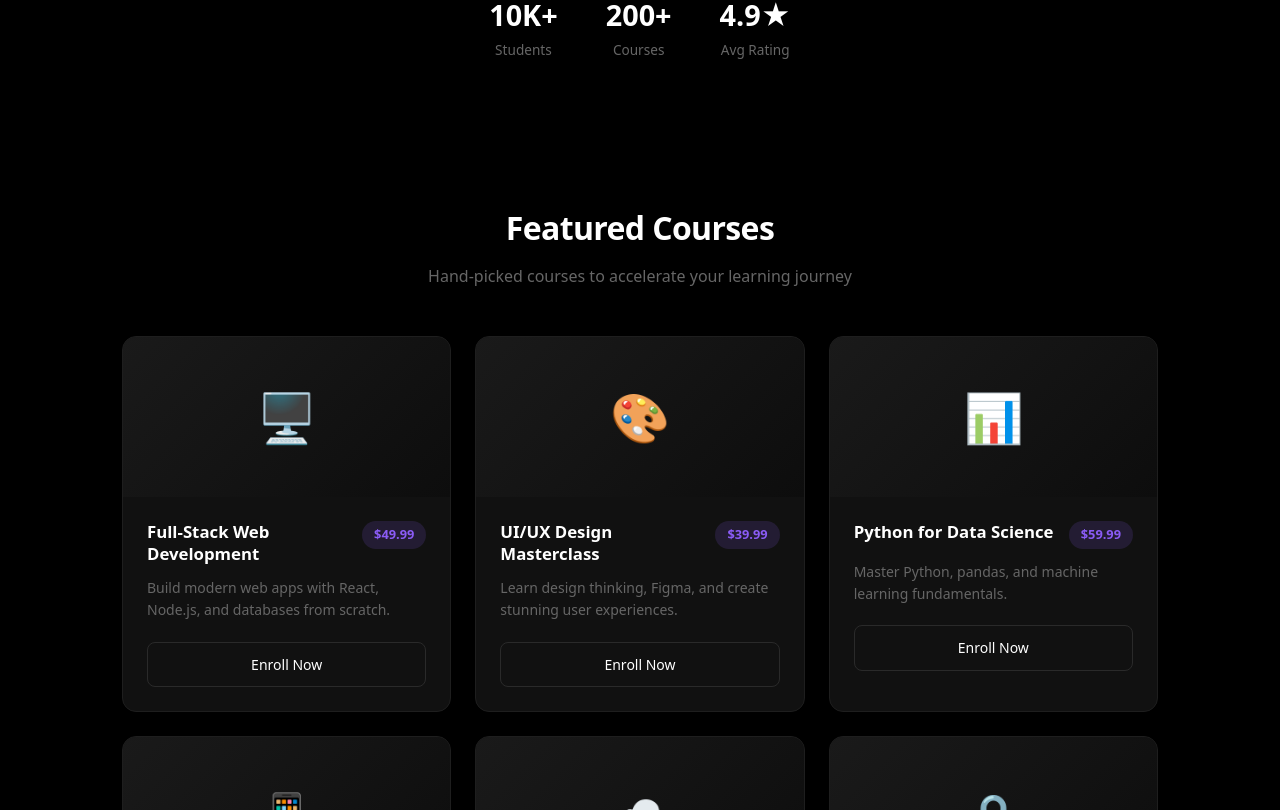
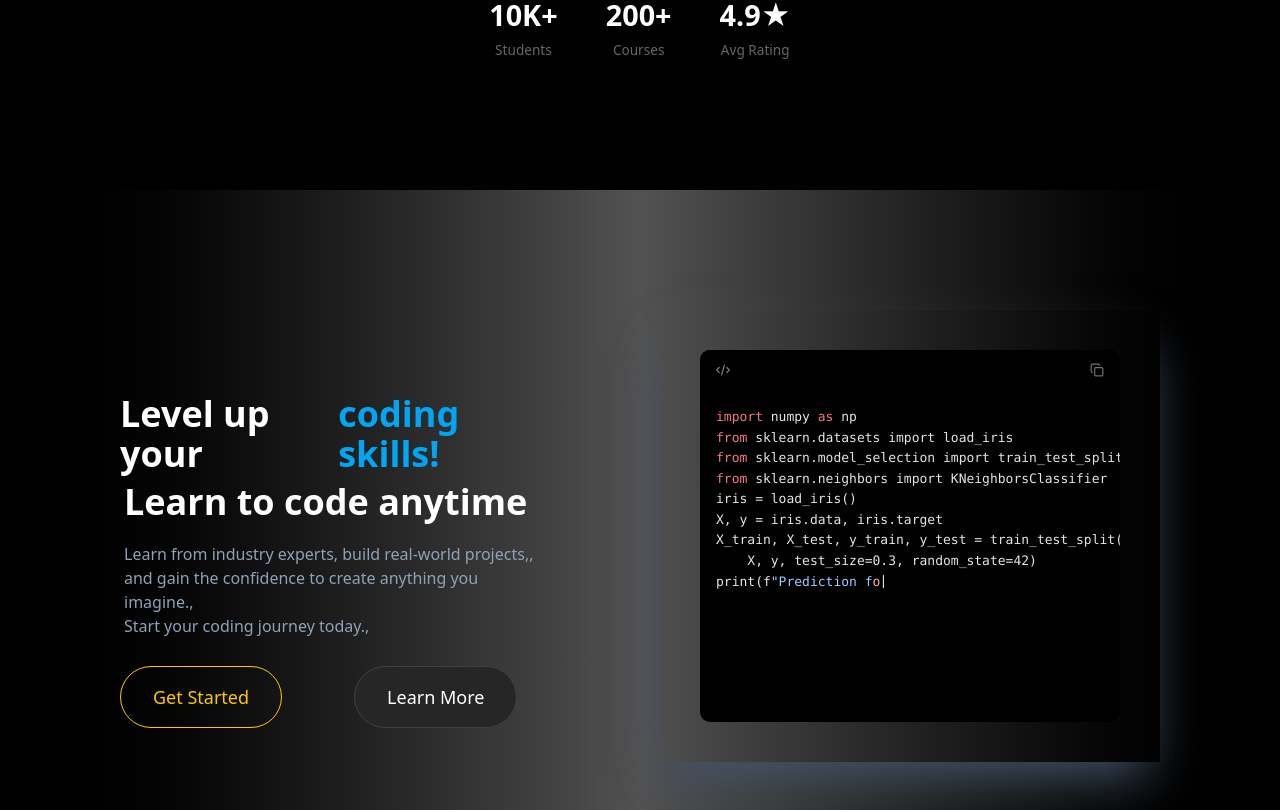
Before and after one commit to Tripurari-singh/Teachio, a React (Vite) app: page / in a window 1280 px wide. Shown: the part 610-1420 px from the top of the page. Built offline with nearby package versions, Linux system fonts and the light colour scheme.

Commit message:
Home PageCompleted

```diff
--- a/src/components/Hero_section.tsx
+++ b/src/components/Hero_section.tsx
@@ -2,37 +2,31 @@ const courses = [
   {
     title: "Full-Stack Web Development",
     description: "Build modern web apps with React, Node.js, and databases from scratch.",
-    price: "$49.99",
     image: "🖥️",
   },
   {
     title: "UI/UX Design Masterclass",
     description: "Learn design thinking, Figma, and create stunning user experiences.",
-    price: "$39.99",
     image: "🎨",
   },
   {
     title: "Python for Data Science",
     description: "Master Python, pandas, and machine learning fundamentals.",
-    price: "$59.99",
     image: "📊",
   },
   {
     title: "Mobile App Development",
     description: "Create cross-platform mobile apps with React Native.",
-    price: "$44.99",
     image: "📱",
   },
   {
     title: "Cloud & DevOps",
     description: "Deploy, scale, and manage apps with AWS, Docker & CI/CD.",
-    price: "$54.99",
     image: "☁️",
   },
   {
     title: "Cybersecurity Essentials",
     description: "Protect systems and data with ethical hacking and security practices.",
-    price: "$64.99",
     image: "🔒",
   },
 ];
@@ -49,7 +43,7 @@ const Index = () => {
         borderBottom: "1px solid #1a1a1a",
       }}>
         <span style={{ fontSize: "1.5rem", fontWeight: 700, letterSpacing: "-0.02em" }}>
-          <span style={{ color: "#8B5CF6" }}>⚡</span> CourseHub
+          <span style={{ color: "#8B5CF6" }}></span> Teachio
         </span>
         <div style={{ display: "flex", gap: "2rem", alignItems: "center" }}>
           <a href="#courses" style={{ color: "#999", textDecoration: "none", fontSize: "0.9rem", transition: "color 0.2s" }}>Courses</a>
@@ -178,110 +172,6 @@ const Index = () => {
           ))}
         </div>
       </section>
-
-      {/* Featured Courses */}
-      <section id="courses" style={{ padding: "4rem 2rem 6rem", maxWidth: "1100px", margin: "0 auto" }}>
-        <div style={{ textAlign: "center", marginBottom: "3rem" }}>
-          <h2 style={{ fontSize: "2rem", fontWeight: 700, letterSpacing: "-0.02em", marginBottom: "0.75rem" }}>
-            Featured Courses
-          </h2>
-          <p style={{ color: "#666", fontSize: "1rem" }}>
-            Hand-picked courses to accelerate your learning journey
-          </p>
-        </div>
-
-        <div style={{
-          display: "grid",
-          gridTemplateColumns: "repeat(auto-fill, minmax(300px, 1fr))",
-          gap: "1.5rem",
-        }}>
-          {courses.map((course) => (
-            <div
-              key={course.title}
-              style={{
-                background: "#111",
-                borderRadius: "14px",
-                border: "1px solid #1e1e1e",
-                overflow: "hidden",
-                transition: "border-color 0.3s, box-shadow 0.3s",
-                cursor: "pointer",
-              }}
-              onMouseEnter={(e) => {
-                e.currentTarget.style.borderColor = "#8B5CF6";
-                e.currentTarget.style.boxShadow = "0 0 20px rgba(139,92,246,0.1)";
-              }}
-              onMouseLeave={(e) => {
-                e.currentTarget.style.borderColor = "#1e1e1e";
-                e.currentTarget.style.boxShadow = "none";
-              }}
-            >
-              {/* Image placeholder */}
-              <div style={{
-                background: "linear-gradient(135deg, #1a1a1a, #0d0d0d)",
-                height: "160px",
-                display: "flex",
-                alignItems: "center",
-                justifyContent: "center",
-                fontSize: "3rem",
-              }}>
-                {course.image}
-              </div>
-
-              <div style={{ padding: "1.5rem" }}>
-                <div style={{
-                  display: "flex",
-                  justifyContent: "space-between",
-                  alignItems: "flex-start",
-                  marginBottom: "0.75rem",
-                }}>
-                  <h3 style={{ fontSize: "1.05rem", fontWeight: 600, lineHeight: 1.3, flex: 1, marginRight: "0.75rem" }}>
-                    {course.title}
-                  </h3>
-                  <span style={{
-                    background: "rgba(139,92,246,0.15)",
-                    color: "#8B5CF6",
-                    padding: "0.25rem 0.75rem",
-                    borderRadius: "999px",
-                    fontSize: "0.8rem",
-                    fontWeight: 600,
-                    whiteSpace: "nowrap",
-                  }}>
-                    {course.price}
-                  </span>
-                </div>
-
-                <p style={{ color: "#666", fontSize: "0.875rem", lineHeight: 1.6, marginBottom: "1.25rem" }}>
-                  {course.description}
-                </p>
-
-                <button style={{
-                  width: "100%",
-                  padding: "0.7rem",
-                  borderRadius: "8px",
-                  border: "1px solid #2a2a2a",
-                  background: "transparent",
-                  color: "#fff",
-                  fontWeight: 500,
-                  fontSize: "0.875rem",
-                  cursor: "pointer",
-                  transition: "background 0.2s, border-color 0.2s",
-                }}
-                  onMouseEnter={(e) => {
-                    e.currentTarget.style.background = "#8B5CF6";
-                    e.currentTarget.style.borderColor = "#8B5CF6";
-                  }}
-                  onMouseLeave={(e) => {
-                    e.currentTarget.style.background = "transparent";
-                    e.currentTarget.style.borderColor = "#2a2a2a";
-                  }}
-                >
-                  Enroll Now
-                </button>
-              </div>
-            </div>
-          ))}
-        </div>
-      </section>
     </div>
   );
 };
```
